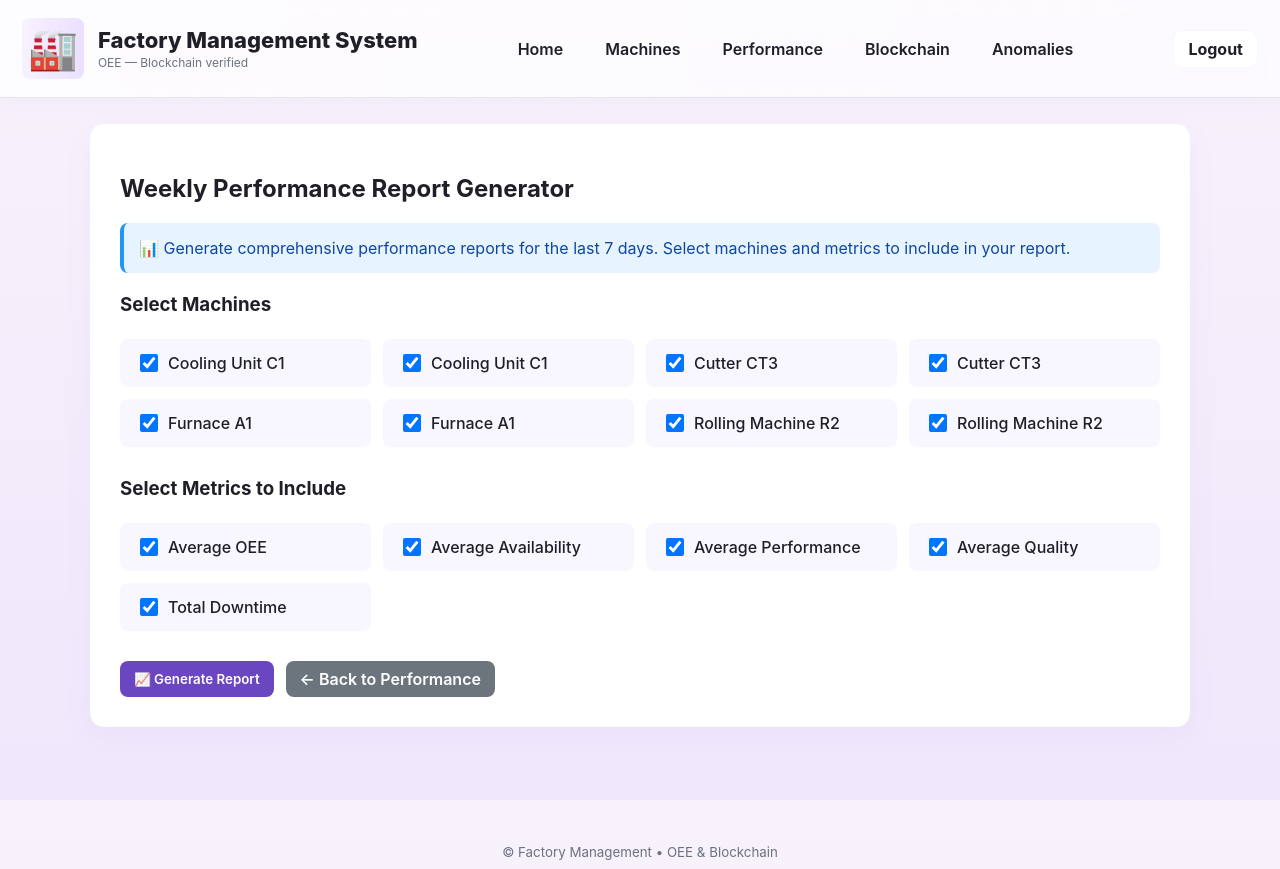
After one commit to ishithabusetty/Steel-Factory-Management-System, a Flask app: page /performance/report in a window 1280 px wide. The commit adds this page. Run offline with Flask 3, Linux system fonts and the light colour scheme; the visitor is signed in with stand-in values (Sample User, id 1); data comes from the database, SQL or seed files in the repository.

Commit message:
Updated performance pages and reports

```diff
--- a/app.py
+++ b/app.py
@@ -6,7 +6,7 @@ Option A: ML runs ONLY via manual scan (/run_anomaly_scan). No ML inside /dashbo
 """
 from werkzeug.security import generate_password_hash, check_password_hash
 
-from flask import Flask, render_template, request, redirect, session, url_for, flash, jsonify
+from flask import Flask, render_template, request, redirect, session, url_for, flash, jsonify, send_file
 import mysql.connector
 import hashlib
 import os
@@ -14,6 +14,8 @@ from dotenv import load_dotenv
 from functools import wraps
 from datetime import datetime
 import logging
+from fpdf import FPDF
+import io
 
 # Optional ML imports
 try:
@@ -1069,6 +1071,297 @@ def modify_performance(pid):
     conn.close()
     return render_template('modify_performance.html', data=row, is_admin=True, message="")
 
+# -------------------------
+# Weekly Performance Report routes
+# -------------------------
+@app.route('/performance/report', methods=['GET', 'POST'])
+@login_required
+def performance_report():
+    """
+    GET: Show report generation form with machine and metric checkboxes
+    POST: Generate report and redirect to view
+    """
+    conn = get_db_connection()
+    cursor = conn.cursor()
+
+    # Fetch all machines
+    cursor.execute("SELECT MachineID, MachineName FROM Machine ORDER BY MachineName")
+    machines = cursor.fetchall()
+
+    if request.method == 'POST':
+        # Get selected machines and metrics
+        machine_ids = request.form.getlist('machine_ids')
+        selected_metrics = request.form.getlist('metrics')
+
+        if not machine_ids:
+            flash("Please select at least one machine.", "error")
+            cursor.close()
+            conn.close()
+            return render_template('performance_report.html', machines=machines)
+
+        if not selected_metrics:
+            flash("Please select at least one metric.", "error")
+            cursor.close()
+            conn.close()
+            return render_template('performance_report.html', machines=machines)
+
+        # Convert to integers
+        machine_ids = [int(mid) for mid in machine_ids]
+
+        # Build report data
+        report_data = []
+
+        for machine_id in machine_ids:
+            # Get machine name
+            cursor.execute("SELECT MachineName FROM Machine WHERE MachineID=%s", (machine_id,))
+            machine_row = cursor.fetchone()
+            machine_name = machine_row[0] if machine_row else f"Machine {machine_id}"
+
+            # Fetch recent performance records (using PerformanceID as recency proxy)
+            # Fetch last 100 records for this machine to get recent data
+            cursor.execute("""
+                SELECT
+                    p.OEE,
+                    p.OperatingTime,
+                    p.Downtime,
+                    p.ActualOutput,
+                    p.IdealOutput,
+                    p.GoodUnits,
+                    p.TotalUnits
+                FROM Performance_Data p
+                WHERE p.MachineID = %s
+                ORDER BY p.PerformanceID DESC
+                LIMIT 100
+            """, (machine_id,))
+
+            performance_records = cursor.fetchall()
+
+            # Calculate aggregates in Python
+            if performance_records:
+                oee_values = []
+                availability_values = []
+                performance_values = []
+                quality_values = []
+                downtime_total = 0
+
+                for record in performance_records:
+                    oee = float(record[0] or 0)
+                    operating_time = float(record[1] or 0)
+                    downtime = float(record[2] or 0)
+                    actual_output = float(record[3] or 0)
+                    ideal_output = float(record[4] or 0)
+                    good_units = float(record[5] or 0)
+                    total_units = float(record[6] or 0)
+
+                    oee_values.append(oee)
+
+                    # Calculate availability
+                    planned = operating_time + downtime
+                    if planned > 0:
+                        availability_values.append((operating_time / planned) * 100)
+
+                    # Calculate performance
+                    if ideal_output > 0:
+                        performance_values.append((actual_output / ideal_output) * 100)
+
+                    # Calculate quality
+                    if total_units > 0:
+                        quality_values.append((good_units / total_units) * 100)
+
+                    downtime_total += downtime
+
+                avg_oee = round(sum(oee_values) / len(oee_values), 2) if oee_values else 0
+                avg_availability = round(sum(availability_values) / len(availability_values), 2) if availability_values else 0
+                avg_performance = round(sum(performance_values) / len(performance_values), 2) if performance_values else 0
+                avg_quality = round(sum(quality_values) / len(quality_values), 2) if quality_values else 0
+                total_downtime = round(downtime_total, 2)
+            else:
+                avg_oee = avg_availability = avg_performance = avg_quality = total_downtime = 0
+
+            # Fetch recent anomalies for this machine
+            cursor.execute("""
+                SELECT AnomalyScore, Timestamp
+                FROM anomaly_detection
+                WHERE MachineID = %s
+                  AND Timestamp >= DATE_SUB(NOW(), INTERVAL 7 DAY)
+                ORDER BY Timestamp DESC
+                LIMIT 5
+            """, (machine_id,))
+
+            anomalies = []
+            for anom_row in cursor.fetchall():
+                score = float(anom_row[0])
+                timestamp = anom_row[1].strftime("%Y-%m-%d %H:%M") if anom_row[1] else "N/A"
+                severity = "HIGH" if score < -0.25 else "MEDIUM" if score < -0.1 else "LOW"
+                anomalies.append({
+                    'score': round(score, 3),
+                    'timestamp': timestamp,
+                    'severity': severity
+                })
+
+            # Check for pending maintenance
+            cursor.execute("""
+                SELECT IssueDescription
+                FROM maintenance_log
+                WHERE MachineID = %s AND Status = 'PENDING'
+                ORDER BY MaintenanceDate DESC
+                LIMIT 1
+            """, (machine_id,))
+
+            maintenance_row = cursor.fetchone()
+            maintenance_reminder = maintenance_row[0] if maintenance_row else None
+
+            # Build machine report
+            machine_report = {
+                'machine_id': machine_id,
+                'machine_name': machine_name,
+                'avg_oee': avg_oee,
+                'avg_availability': avg_availability,
+                'avg_performance': avg_performance,
+                'avg_quality': avg_quality,
+                'total_downtime': total_downtime,
+                'anomalies': anomalies,
+                'maintenance_reminder': maintenance_reminder
+            }
+
+            report_data.append(machine_report)
+
+        # Store report in session for PDF export
+        session['report_data'] = report_data
+        session['selected_metrics'] = selected_metrics
+
+        cursor.close()
+        conn.close()
+
+        return redirect(url_for('performance_report_view'))
+
+    cursor.close()
+    conn.close()
+    return render_template('performance_report.html', machines=machines)
+
+
+@app.route('/performance/report/view')
+@login_required
+def performance_report_view():
+    """Display the generated report"""
+    report_data = session.get('report_data', [])
+    selected_metrics = session.get('selected_metrics', [])
+
+    if not report_data:
+        flash("No report data available. Please generate a report first.", "error")
+        return redirect(url_for('performance_report'))
+
+    # Generate timestamp for report display
+    generated_at = datetime.now().strftime('%Y-%m-%d %H:%M:%S')
+
+    return render_template('report_view.html',
+                         report_data=report_data,
+                         selected_metrics=selected_metrics,
+                         generated_at=generated_at,
+                         is_admin=(session.get('role') == 'admin'))
+
+
+@app.route('/performance/report/pdf')
+@login_required
+def performance_report_pdf():
+    """Generate and download PDF report"""
+    report_data = session.get('report_data', [])
+    selected_metrics = session.get('selected_metrics', [])
+
+    if not report_data:
+        flash("No report data available. Please generate a report first.", "error")
+        return redirect(url_for('performance_report'))
+
+    # Create PDF
+    pdf = FPDF()
+    pdf.set_auto_page_break(auto=True, margin=15)
+    pdf.add_page()
+
+    # Title
+    pdf.set_font("Arial", "B", 16)
+    pdf.cell(0, 10, "Weekly Performance Report", ln=True, align='C')
+    pdf.ln(5)
+
+    pdf.set_font("Arial", "", 10)
+    pdf.cell(0, 8, f"Generated: {datetime.now().strftime('%Y-%m-%d %H:%M')}", ln=True)
+    pdf.ln(5)
+
+    # Iterate through each machine
+    for machine_data in report_data:
+        pdf.set_font("Arial", "B", 12)
+        pdf.cell(0, 10, f"Machine: {machine_data['machine_name']}", ln=True)
+        pdf.ln(2)
+
+        # Metrics table
+        pdf.set_font("Arial", "B", 10)
+        pdf.cell(50, 8, "Metric", border=1)
+        pdf.cell(50, 8, "Value", border=1)
+        pdf.ln()
+
+        pdf.set_font("Arial", "", 10)
+
+        if 'oee' in selected_metrics:
+            pdf.cell(50, 8, "Avg OEE (%)", border=1)
+            pdf.cell(50, 8, str(machine_data['avg_oee']), border=1)
+            pdf.ln()
+
+        if 'availability' in selected_metrics:
+            pdf.cell(50, 8, "Avg Availability (%)", border=1)
+            pdf.cell(50, 8, str(machine_data['avg_availability']), border=1)
+            pdf.ln()
+
+        if 'performance' in selected_metrics:
+            pdf.cell(50, 8, "Avg Performance (%)", border=1)
+            pdf.cell(50, 8, str(machine_data['avg_performance']), border=1)
+            pdf.ln()
+
+        if 'quality' in selected_metrics:
+            pdf.cell(50, 8, "Avg Quality (%)", border=1)
+            pdf.cell(50, 8, str(machine_data['avg_quality']), border=1)
+            pdf.ln()
+
+        if 'downtime' in selected_metrics:
+            pdf.cell(50, 8, "Total Downtime (hrs)", border=1)
+            pdf.cell(50, 8, str(machine_data['total_downtime']), border=1)
+            pdf.ln()
+
+        pdf.ln(3)
+
+        # Anomalies
+        if machine_data['anomalies']:
+            pdf.set_font("Arial", "B", 10)
+            pdf.cell(0, 8, "Recent Anomalies:", ln=True)
+            pdf.set_font("Arial", "", 9)
+
+            for anom in machine_data['anomalies']:
+                pdf.cell(0, 6, f"  - Score: {anom['score']}, Severity: {anom['severity']}, Time: {anom['timestamp']}", ln=True)
+            pdf.ln(2)
+
+        # Maintenance reminder
+        if machine_data['maintenance_reminder']:
+            pdf.set_font("Arial", "B", 10)
+            pdf.set_text_color(255, 0, 0)
+            pdf.cell(0, 8, "Maintenance Required:", ln=True)
+            pdf.set_font("Arial", "", 9)
+            pdf.set_text_color(0, 0, 0)
+            pdf.multi_cell(0, 6, f"  {machine_data['maintenance_reminder']}")
+            pdf.ln(2)
+
+        pdf.ln(5)
+
+    # Output PDF to bytes
+    pdf_output = pdf.output(dest='S').encode('latin-1')
+    pdf_bytes = io.BytesIO(pdf_output)
+    pdf_bytes.seek(0)
+
+    filename = f"weekly_performance_report_{datetime.now().strftime('%Y%m%d_%H%M%S')}.pdf"
+
+    return send_file(
+        pdf_bytes,
+        mimetype='application/pdf',
+        as_attachment=True,
+        download_name=filename
+    )
 
 # -------------------------
 # Blockchain route
--- a/templates/base.html
+++ b/templates/base.html
@@ -25,6 +25,7 @@
       <a href="{{ url_for('view_performance') }}">Performance</a>
       <a href="{{ url_for('view_blockchain') }}">Blockchain</a>
       <a href="{{ url_for('view_anomalies') }}">Anomalies</a>
+
     </nav>
 
     <div class="topbar-right">
--- a/templates/performance.html
+++ b/templates/performance.html
@@ -4,7 +4,10 @@
 <div class="card">
   <div style="display:flex;justify-content:space-between;align-items:center">
     <h2 style="margin:0">Performance Records</h2>
-    {% if is_admin %}<a class="btn" href="{{ url_for('add_performance') }}">➕ Add Performance</a>{% endif %}
+    <div style="display:flex;gap:8px;">
+      {% if is_admin %}<a class="btn" href="{{ url_for('add_performance') }}">➕ Add Performance</a>{% endif %}
+      <a class="btn" href="{{ url_for('performance_report') }}">📊 Generate Performance Report</a>
+    </div>
   </div>
 
   <div style="margin-top:12px;overflow:auto">
--- /dev/null
+++ b/templates/performance_report.html
@@ -0,0 +1,153 @@
+{% extends "base.html" %}
+{% block title %}Weekly Performance Report{% endblock %}
+
+{% block head %}
+<style>
+.report-container {
+  max-width: 1100px;
+  margin: 20px auto;
+  background: white;
+  padding: 30px;
+  border-radius: 14px;
+  box-shadow: var(--card-shadow);
+}
+
+.section {
+  margin-bottom: 30px;
+}
+
+.section h3 {
+  margin-bottom: 15px;
+  color: var(--primary);
+  border-bottom: 2px solid var(--primary-light);
+  padding-bottom: 8px;
+}
+
+.checkbox-grid {
+  display: grid;
+  grid-template-columns: repeat(auto-fill, minmax(200px, 1fr));
+  gap: 12px;
+  margin-top: 12px;
+}
+
+.checkbox-item {
+  display: flex;
+  align-items: center;
+  background: #f8f7ff;
+  padding: 12px 16px;
+  border-radius: 8px;
+  transition: background 0.2s;
+}
+
+.checkbox-item:hover {
+  background: #ede9ff;
+}
+
+.checkbox-item input[type="checkbox"] {
+  margin-right: 10px;
+  width: 18px;
+  height: 18px;
+  cursor: pointer;
+}
+
+.checkbox-item label {
+  cursor: pointer;
+  font-weight: 500;
+  user-select: none;
+}
+
+.actions {
+  margin-top: 30px;
+  display: flex;
+  gap: 12px;
+}
+
+.btn {
+  padding: 12px 24px;
+  background: var(--primary);
+  color: white;
+  border: none;
+  border-radius: 8px;
+  cursor: pointer;
+  font-weight: 600;
+  text-decoration: none;
+  display: inline-block;
+  transition: background 0.2s;
+}
+
+.btn:hover {
+  background: var(--primary-dark);
+}
+
+.info-box {
+  background: #e7f3ff;
+  padding: 15px;
+  border-radius: 8px;
+  border-left: 4px solid #2196F3;
+  margin-bottom: 20px;
+}
+
+.info-box p {
+  margin: 0;
+  color: #0d47a1;
+}
+</style>
+{% endblock %}
+
+{% block content %}
+<div class="report-container">
+  <h2>Weekly Performance Report Generator</h2>
+
+  <div class="info-box">
+    <p>📊 Generate comprehensive performance reports for the last 7 days. Select machines and metrics to include in your report.</p>
+  </div>
+
+  <form method="post">
+    <!-- Machine Selection -->
+    <div class="section">
+      <h3>Select Machines</h3>
+      <div class="checkbox-grid">
+        {% for machine in machines %}
+        <div class="checkbox-item">
+          <input type="checkbox" name="machine_ids" value="{{ machine[0] }}" id="machine_{{ machine[0] }}" checked>
+          <label for="machine_{{ machine[0] }}">{{ machine[1] }}</label>
+        </div>
+        {% endfor %}
+      </div>
+    </div>
+
+    <!-- Metric Selection -->
+    <div class="section">
+      <h3>Select Metrics to Include</h3>
+      <div class="checkbox-grid">
+        <div class="checkbox-item">
+          <input type="checkbox" name="metrics" value="oee" id="metric_oee" checked>
+          <label for="metric_oee">Average OEE</label>
+        </div>
+        <div class="checkbox-item">
+          <input type="checkbox" name="metrics" value="availability" id="metric_availability" checked>
+          <label for="metric_availability">Average Availability</label>
+        </div>
+        <div class="checkbox-item">
+          <input type="checkbox" name="metrics" value="performance" id="metric_performance" checked>
+          <label for="metric_performance">Average Performance</label>
+        </div>
+        <div class="checkbox-item">
+          <input type="checkbox" name="metrics" value="quality" id="metric_quality" checked>
+          <label for="metric_quality">Average Quality</label>
+        </div>
+        <div class="checkbox-item">
+          <input type="checkbox" name="metrics" value="downtime" id="metric_downtime" checked>
+          <label for="metric_downtime">Total Downtime</label>
+        </div>
+      </div>
+    </div>
+
+    <!-- Actions -->
+    <div class="actions">
+      <button type="submit" class="btn">📈 Generate Report</button>
+      <a href="{{ url_for('view_performance') }}" class="btn" style="background: #6c757d;">← Back to Performance</a>
+    </div>
+  </form>
+</div>
+{% endblock %}
```
Also changed, not shown: templates/report_view.html (added, +294 -0 lines).
